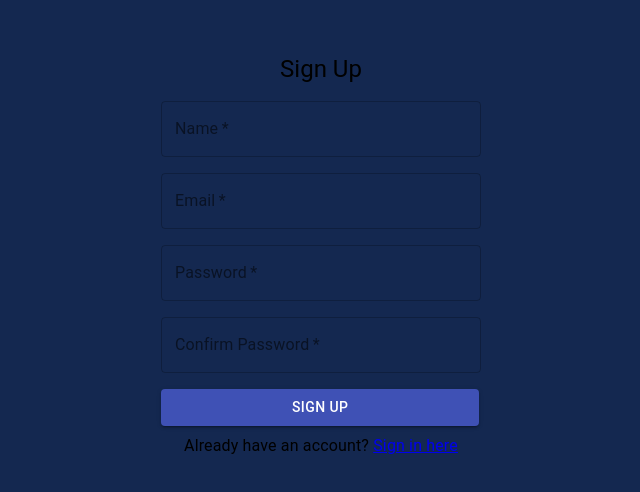
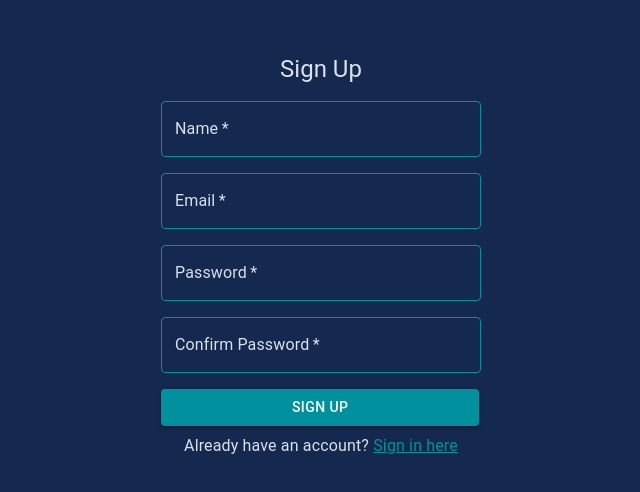
Before and after one commit to LasithRanahewa/BookFind, a React (Create React App) app: page /sign-up in a window 1280 px wide. Shown: the part 150-642 px from the top of the page, without its empty margins (319-959 px from the left). Built offline with nearby package versions, Linux system fonts and the light colour scheme.

Commit message:
edited signup page

```diff
--- a/src/pages/SignUpPage.js
+++ b/src/pages/SignUpPage.js
@@ -14,10 +14,31 @@ const useStyles = makeStyles((theme) => ({
     textField: {
         margin: theme.spacing(1),
         width: '40ch',
+        '& .MuiOutlinedInput-root': {
+            '& fieldset': {
+                borderColor: '#00909E',
+            },
+            '&:hover fieldset': {
+                borderColor: '#00909E',
+            },
+            '&.Mui-focused fieldset': {
+                borderColor: '#00909E',
+            },
+        },
+        '& .MuiFormLabel-root': {
+            color: '#DAE1E7',
+        },
+        '& .MuiInputBase-input': {
+            color: '#DAE1E7',
+        },
     },
     button: {
         margin: theme.spacing(1),
         width: '40ch',
+        backgroundColor: '#00909E',
+        '&:hover': {
+            backgroundColor: '#00909E',
+        },
     },
 }));
 
@@ -31,8 +52,8 @@ const SignUpPage = () => {
 
     return (
         <form className={classes.form} onSubmit={handleSubmit}>
-            <FormControl>
-                <Typography variant="h5" gutterBottom style={{ textAlign: 'center'}}>
+            <FormControl style={{ display: 'flex', flexDirection: 'column', color: '#DAE1E7'}}>
+                <Typography variant="h5" gutterBottom style={{ textAlign: 'center', color: '#DAE1E7'}}>
                     Sign Up
                 </Typography>
                 <TextField
@@ -72,7 +93,7 @@ const SignUpPage = () => {
                     Sign Up
                 </Button>
                 <Typography variant="body1" gutterBottom style={{ textAlign: 'center' }}>
-                    Already have an account? <a href="/sign-in">Sign in here</a>
+                    Already have an account? <a href="/sign-in" style={{ color: '#00909E' }}>Sign in here</a>
                 </Typography>
             </FormControl>
         </form>
```
Also changed, not shown: assets/image_processing20191103-29604-r8cuh7.png (added).
